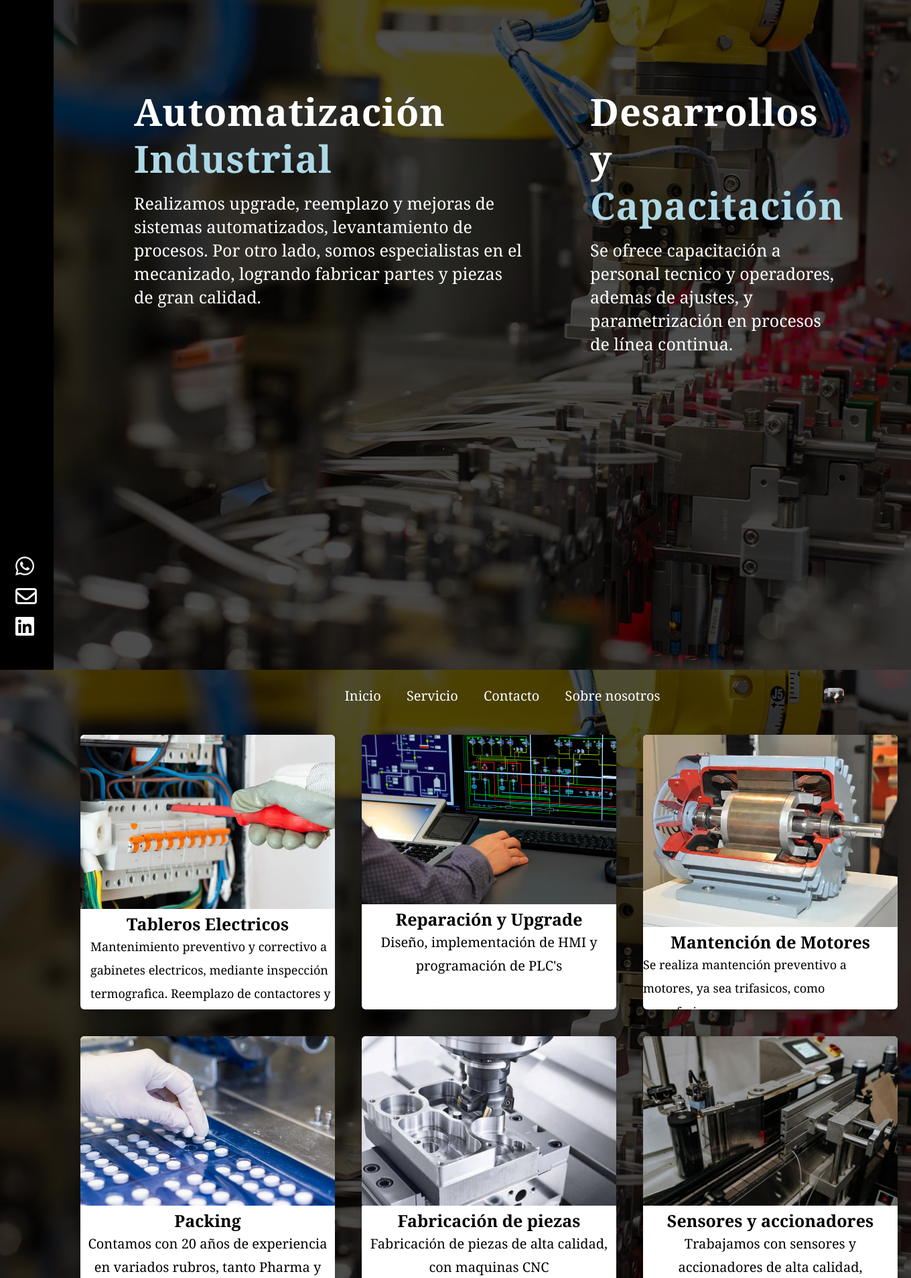
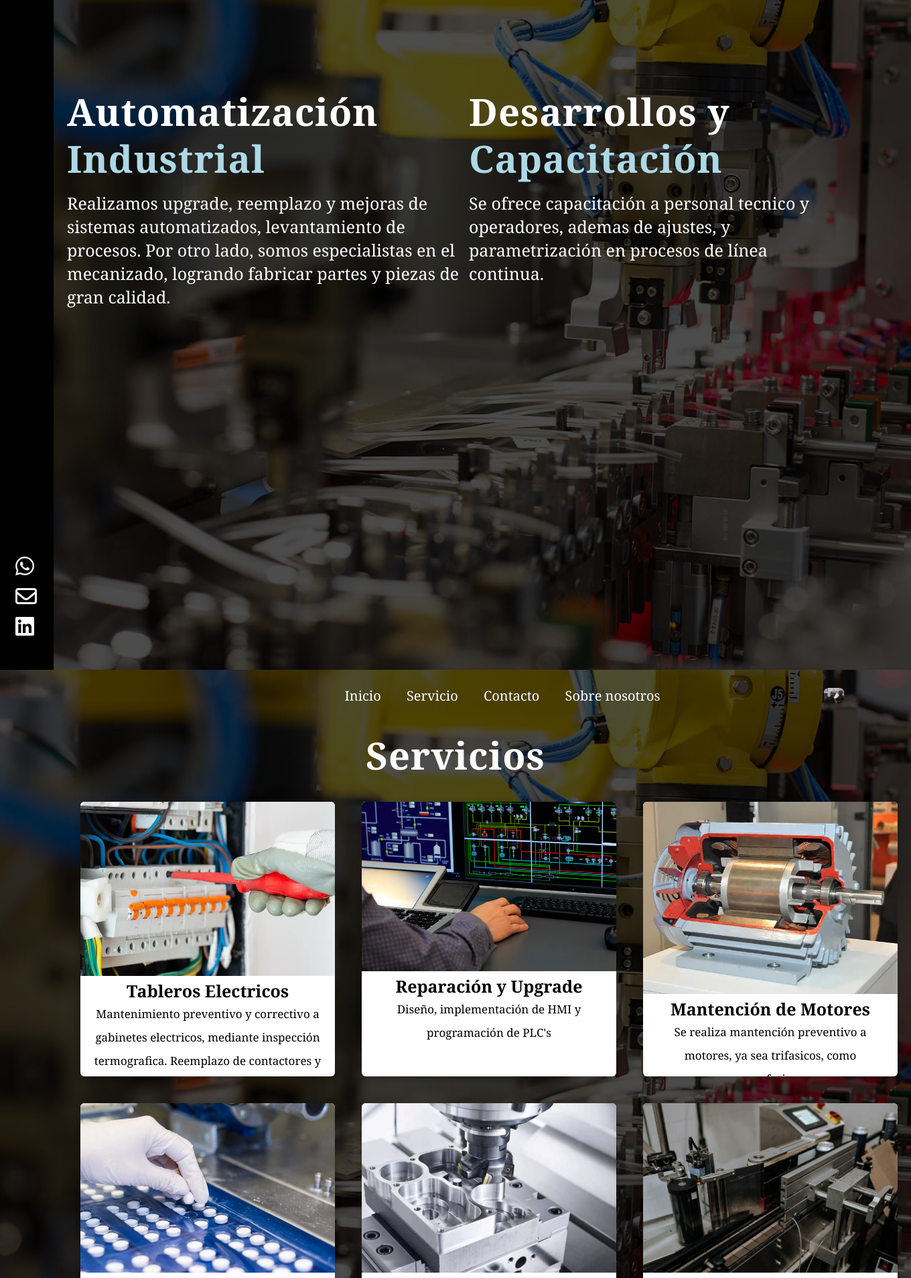
Before and after one commit to Memb11/WebServerLalo, a PHP site: page / in a window 1360 px wide. Shown: the part 77-1985 px from the top of the page at 67% size. Run offline with PHP 8.4, Linux system fonts and the light colour scheme; some libraries are stand-ins or nearby versions.

Commit message:
Segundo Commit

```diff
--- a/index.html
+++ b/index.html
@@ -44,7 +44,7 @@
         </div>
     </section>
 
-    <section id="servicio">
+    <section id="servicio" class="servicio">
         <div class="header">
             <div class="container">
                 <div class="navbar">
@@ -59,6 +59,7 @@
                     </nav>
                     <img src="2023-12-28-085243.jpg" class="user-icon"/>
                 </div>
+                <h1 class="h1Servicio">Servicios</h1>
                 <div class="tarjetas">
                     <div class="conteiner">
                         <div class="card">
@@ -67,7 +68,7 @@
                             </figure>
                             <div class="contenido">
                                 <h3>Tableros Electricos</h3>
-                                <p style="margin-top: 0; margin-bottom: 0; margin-left: 15px; font-size: 18px";>Mantenimiento preventivo y correctivo a gabinetes electricos, mediante inspección termografica. Reemplazo de contactores y relays.</p>
+                                <p class="parrafostarjetas">Mantenimiento preventivo y correctivo a gabinetes electricos, mediante inspección termografica. Reemplazo de contactores y relays.</p>
                             </div>
                         </div>
                     </div>
@@ -89,7 +90,7 @@
                             </figure>
                             <div class="contenido">
                                 <h3>Mantención de Motores</h3>
-                                <p style="margin-top: 0; margin-bottom: 0; font-size: 18px";>Se realiza mantención preventivo a motores, ya sea trifasicos, como monofasicos.</p>
+                                <p class="parrafostarjetas">Se realiza mantención preventivo a motores, ya sea trifasicos, como monofasicos.</p>
                             </div>
                         </div>
                     </div>
@@ -160,8 +161,7 @@
                     <p><i class="fa-solid fa-phone" style="color: #ffffff;"></i>  <strong>Telefono:</strong> +56 9 3276 1582</p>
                     <p><strong>Correo:</strong> e.paredes.saez@gmail.com</p>
                     <div class="btn-box">
-                        <button type="button">Consultas</button>
-                        <button type="button" class="btn">Cotización</button>
+                        <button onclick="/home/martin/CodigosVS/PaginaMinimalista/Contactar/index.html">Consultas</button>
                     </div>
                 </div>
             </div>
--- a/styles.css
+++ b/styles.css
@@ -61,7 +61,6 @@ nav ul li a:active{
     max-width: 600px;
     color: #fff;
     margin-top: 10%;
-    padding-left: 100px;
 }
 .contentInit{
     display: flex;
@@ -156,8 +155,20 @@ button{
     transform: translateY(-2%);
 }
 .parrafostarjetas{
-    font-size: 20px;
+    font-size: 17px;
     margin-top: 0;
     margin-bottom: 0;
+    margin-left: 15px;
+    margin-right: 15px;
     text-align: center;
 }
+.servicio{
+    overflow: scroll;
+    width: 100%;
+    height: 100vh;
+    background-image: linear-gradient(rgba(0,0,0,0.7), rgba(0,0,0,0.7)), url(automatización-industrial.jpg);
+}
+.h1Servicio{
+    color: white;
+    text-align: center;
+}
```
Also changed, not shown: 1606859190041.jpeg (deleted), 2-contribucion-economica-industria-farmaceutica-en-mexico.webp (deleted), Foto_14.jpg (deleted), How_to_Test_motore_Ov.jpg (deleted), MantencionMecanica1.png (deleted), Perfil-Profesional-09359-1-819x1024.webp (deleted), Sistemi-SCADA2.jpg (deleted), images.jpeg (deleted), sistema-scada.jpg (deleted), tablero-electrico-industrial.jpg (deleted), tableros-electricos-big.jpg (deleted), torno-cnc-industrial.webp (deleted), torno.jpg (deleted), 1 other file.
